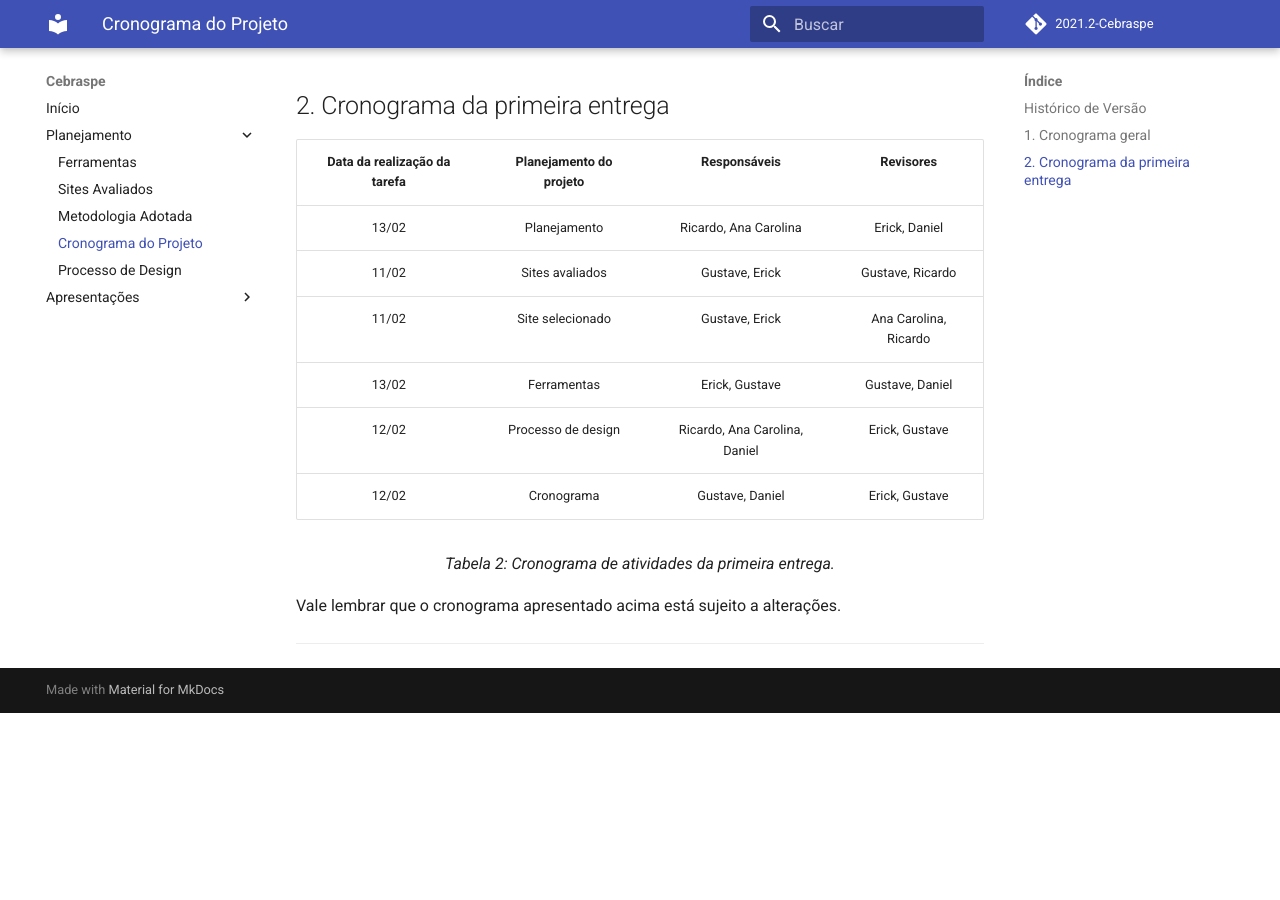
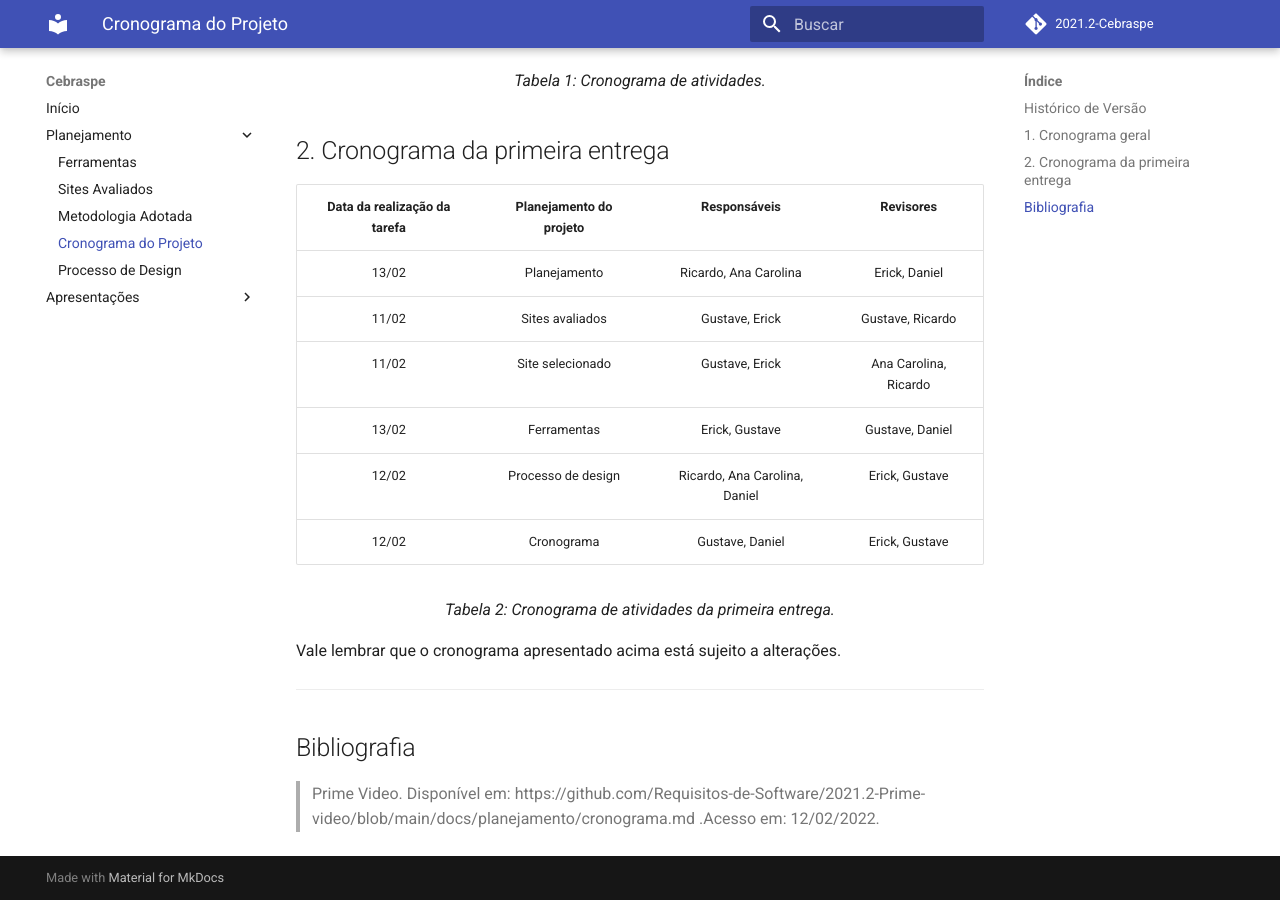
Before and after one commit to Interacao-Humano-Computador/2021.2-Cebraspe, an MkDocs documentation site: the page built from docs/Planejamento/Cronograma/Cronograma.md, in a window 1280 px wide and 900 px high, scrolled down 1360 px. Built offline with MkDocs 1.6.1 and Material for MkDocs 9.7.7, drawn with Linux system fonts in a browser that asks for light colours; comment, search, counter and statistics services are not loaded; before the commit the page ends 2073 px from its top, so only the background shows below that; some of the changed text lies outside the part shown.

Commit message:
#7 - Corrigindo bibliografia de ferramentas e cronograma.

```diff
--- a/docs/Planejamento/Cronograma/Cronograma.md
+++ b/docs/Planejamento/Cronograma/Cronograma.md
@@ -7,6 +7,7 @@
 | 11.02.2022 | 0.1 | Criação do cronograma do projeto, Adição do cronograma específico, Adição de legendas nas imagens | Ana Carolina, Daniel e Ricardo | Erick e Gustave |
 | 12.02.2022 | 0.2 | Adição do cronograma da primeira entrega | Ana Carolina | Daniel, Gustave e Ricardo |
 | 12.02.2022 | 0.3 | Revisão do documento | Erick, Gustave | Ana Carolina, Erick |
+| 23.02.2022 | 0.4 | Arrumando bibliografia | Daniel | Erick |
 
 ## 1. Cronograma geral
 <p style="text-align: justify;">O cronograma foi definido baseado no plano de ensino, de acordo com os artefatos exigidos para cada ponto de controle. As datas das entregas foram redefinidas pela equipe para haver um prazo de alguns dias de antecedência às datas estabelecidas e possibilitar análise de eventuais erros e problemas. </p>
@@ -40,3 +41,7 @@
 Vale lembrar que o cronograma apresentado acima está sujeito a alterações.
 
 -----------------
+
+## Bibliografia
+
+> Prime Video. Disponível em: https://github.com/Requisitos-de-Software/2021.2-Prime-video/blob/main/docs/planejamento/cronograma.md  .Acesso em: 12/02/2022.
```
Also changed, not shown: docs/Planejamento/Ferramentas/ferramentas.md (+4 -0 lines).
